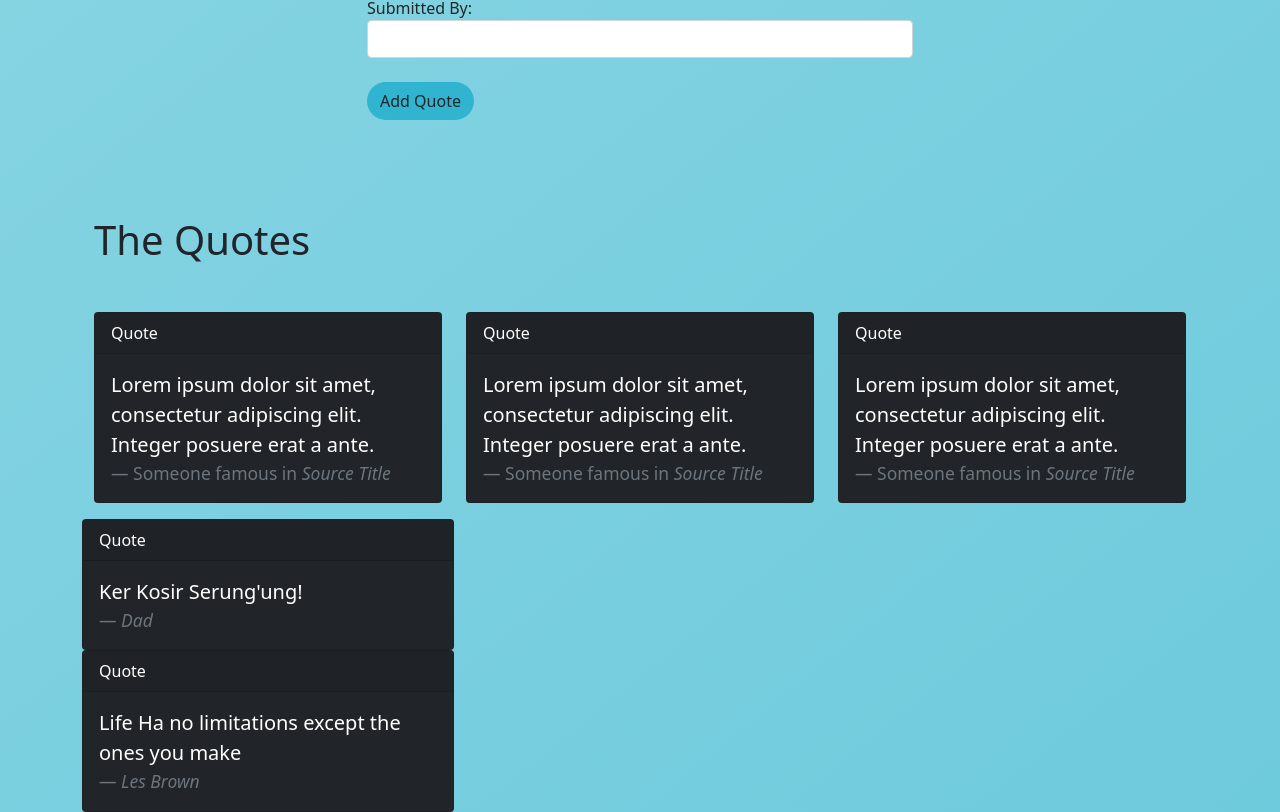
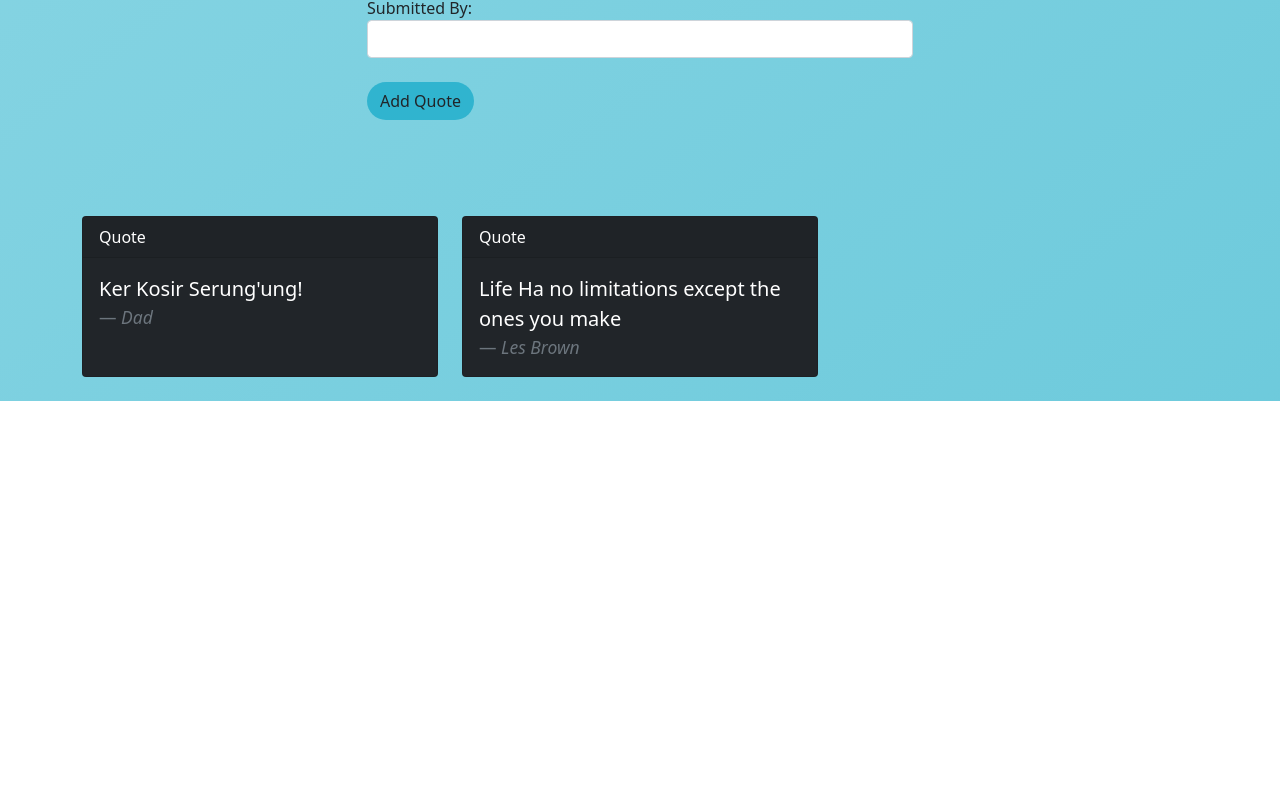
Before and after one commit to clarelimo/Quotes-App, an Angular app: page / in a window 1280 px wide. Shown: the part 421-1233 px from the top of the page. After the commit the page ends 822 px from the top, so only its background shows below. Built offline with nearby package versions, Linux system fonts and the light colour scheme.

Commit message:
displayed quotes in a column

```diff
--- a/src/app/quote/quote.component.html
+++ b/src/app/quote/quote.component.html
@@ -3,22 +3,31 @@
 </div>
 <div class="container">
     <app-quote-form (addQuote) = "addNewQuote($event)"></app-quote-form>
-    <app-quote-detail></app-quote-detail>
+    <!-- <app-quote-detail></app-quote-detail> -->
     <div class="row">
-        <div *ngFor='let quote of quotes;let i = index'>
-        <div class="col-md-4">
-
-            <div class="card text-white bg-dark">
+        <div *ngFor='let quote of quotes;let i = index' class="col-md-4 mb-4">
+            <div class="card text-white bg-dark h-100">
                 <div class="card-header">
-                  Quote
+                    Quote
                 </div>
                 <div class="card-body">
-                  <blockquote class="blockquote mb-0">
+                    <blockquote class="blockquote mb-0">
                     <p>{{quote.description}}</p>
                     <footer class="blockquote-footer"><cite title="Source Title">{{quote.author}} </cite></footer>
-                  </blockquote>
+                    </blockquote>
                 </div>
-              </div>
             </div>
+
+        </div>
     </div>
 </div>
+
+<!-- <div class="all-cards">
+    <div *ngFor="let quote of sortQuotes let i= index" class="card" style="width: 24rem;"  >
+      <div class="card-body">
+        <h4 class="card-title" appHighlightQoute >{{quote.title}} {{quote.maxlikes}}<button (click)='displayInfo(i)' class="btn btn-info btn-sm" id="quotes-button" >See More</button></h4>
+        <p class="card-text" id="param">{{quote.quote}}</p>
+        <app-quote-details *ngIf='quote.showInfo' bind-quoty='quote' (isRead)='quoteDelete($event,i)'></app-quote-details>
+        <span class="card-subtitle mb-2">Posted by: <span id="name">{{quote.name}}</span><span id="date">on: <span id="datecolor">{{quote.datePosted|date:'short'}}</span></span></span>
+
+      </div> -->
```
